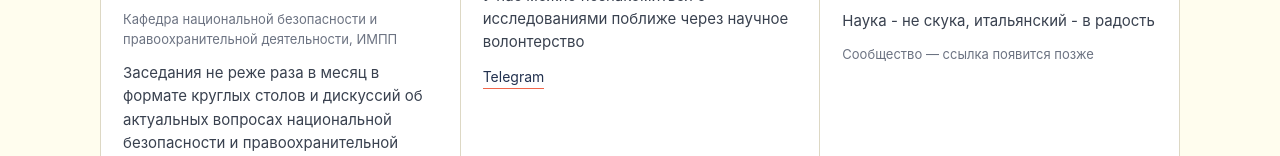
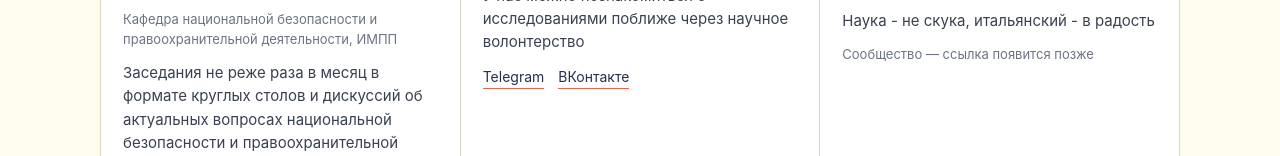
Before and after one commit to snomglu/sno-mglu, a plain HTML site: page index.html in a window 1280 px wide. Shown: the part 770-926 px from the top of the page. Drawn offline with Linux system fonts and the light colour scheme.

Commit message:
Add files via upload

```diff
--- a/index.html
+++ b/index.html
@@ -343,6 +343,10 @@ const CLUBS = [
    {
     "label": "Telegram",
     "url": "https://t.me/aamslu"
+   },
+   {
+    "label": "ВКонтакте",
+    "url": "https://vk.ru/aamslu"
    }
   ],
   "handles": [],
```
